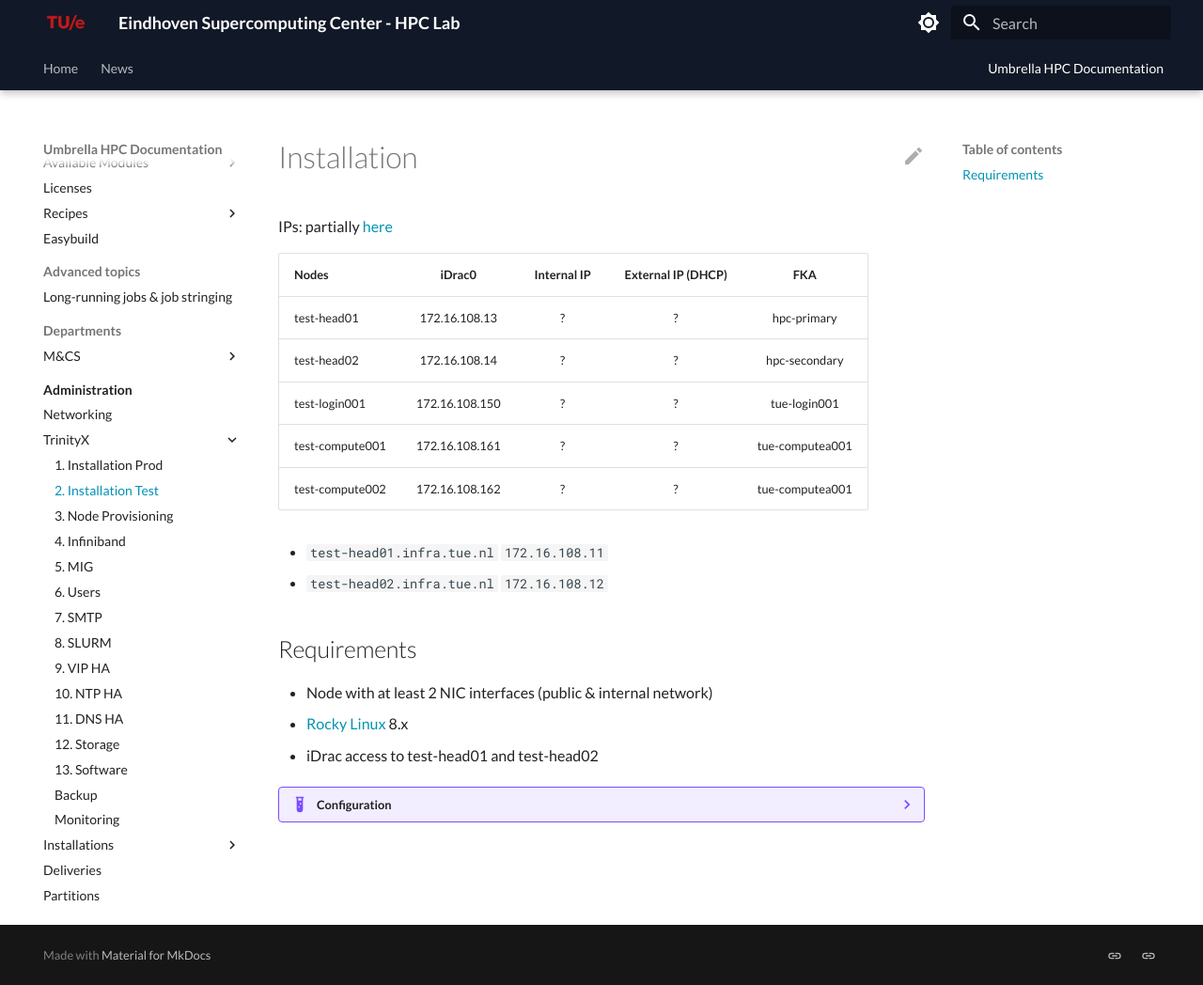
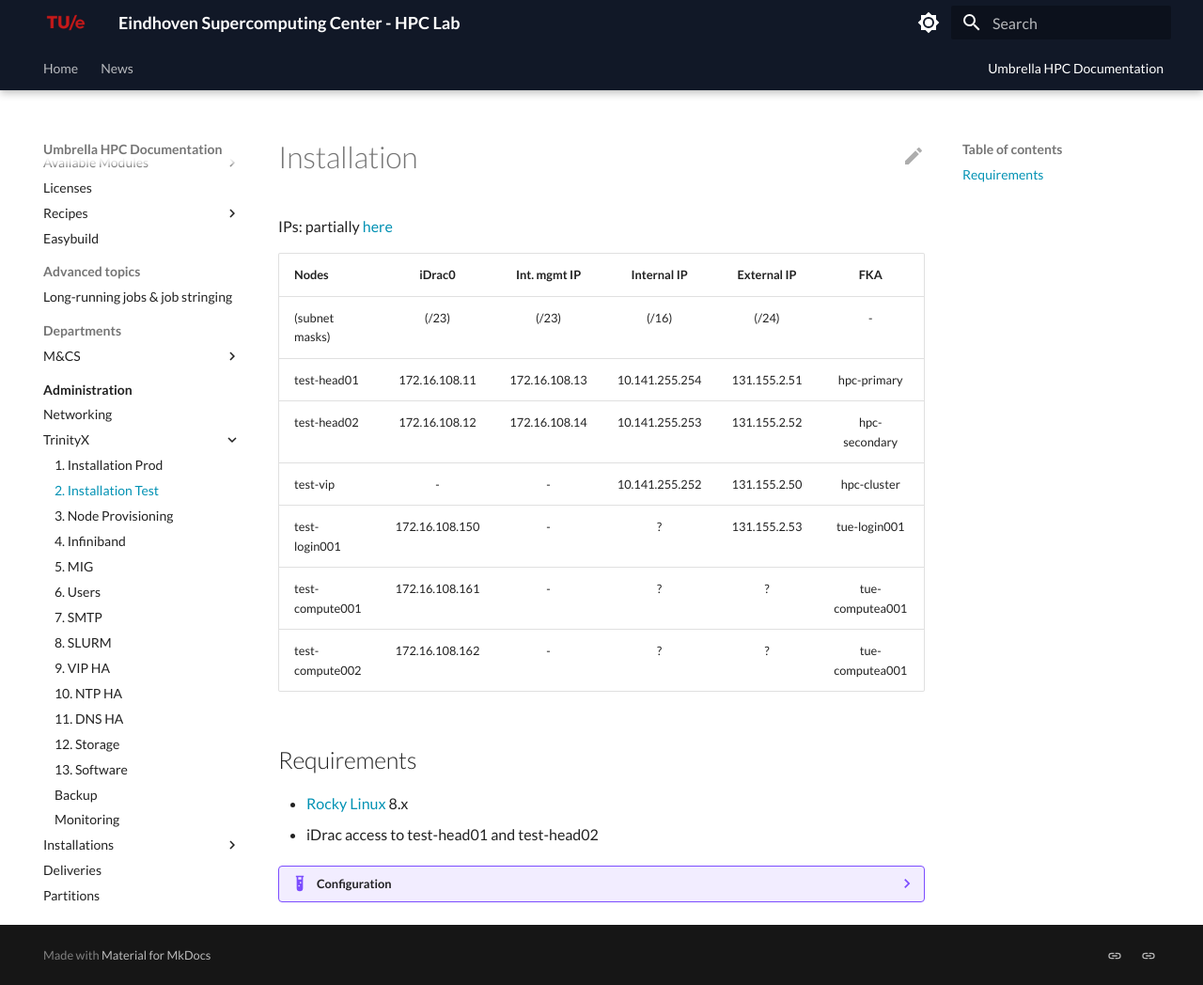
Before and after one commit to gferhpc/supercomputing.tue.nl, an MkDocs documentation site: the page built from pages/documentation/administration/trinityx/test-installation.md, in a window 1280 px wide and 1048 px high. Shown: the whole window at 94% size. Built offline with MkDocs 1.6.1 and Material for MkDocs 9.7.7, drawn with Linux system fonts in a browser that asks for light colours.

Commit message:
doc: admin: trix: test cluster

````diff
--- a/pages/documentation/administration/trinityx/test-installation.md
+++ b/pages/documentation/administration/trinityx/test-installation.md
@@ -2,20 +2,18 @@
 
 IPs: partially [here](../networking.md)
 
-| Nodes                 |      iDrac0    |   Internal IP   | External IP (DHCP) |       FKA       |
-|:----------------------|:--------------:|:---------------:|:------------------:|:----------------:
-| test-head01           | 172.16.108.13  |       ?         |         ?          | hpc-primary     |
-| test-head02           | 172.16.108.14  |       ?         |         ?          | hpc-secondary   |
-| test-login001         | 172.16.108.150 |       ?         |         ?          | tue-login001    |
-| test-compute001       | 172.16.108.161 |       ?         |         ?          | tue-computea001 |
-| test-compute002       | 172.16.108.162 |       ?         |         ?          | tue-computea001 |
-
-- `test-head01.infra.tue.nl` `172.16.108.11`
-- `test-head02.infra.tue.nl` `172.16.108.12`
+| Nodes                 |      iDrac0    |  Int. mgmt IP  |   Internal IP  | External IP   |       FKA       |
+|:----------------------|:--------------:|:--------------:|:--------------:|:-------------:|:----------------:
+| (subnet masks)        |     (/23)      |     (/23)      |     (/16)      |     (/24)     |        -        |
+| test-head01           | 172.16.108.11  | 172.16.108.13  | 10.141.255.254 | 131.155.2.51  | hpc-primary     |
+| test-head02           | 172.16.108.12  | 172.16.108.14  | 10.141.255.253 | 131.155.2.52  | hpc-secondary   |
+| test-vip              |       -        |       -        | 10.141.255.252 | 131.155.2.50  | hpc-cluster     |
+| test-login001         | 172.16.108.150 |       -        |       ?        | 131.155.2.53  | tue-login001    |
+| test-compute001       | 172.16.108.161 |       -        |       ?        |      ?        | tue-computea001 |
+| test-compute002       | 172.16.108.162 |       -        |       ?        |      ?        | tue-computea001 |
 
 ## Requirements
 
-- Node with at least 2 NIC interfaces (public & internal network)
 - [Rocky Linux](https://rockylinux.org){:target=_blank} 8.x
 - iDrac access to test-head01 and test-head02
 
@@ -27,7 +25,6 @@
     - Language Support: English (United States)
     - Time & Date: Europe/Amsterdam
 
-
     **Software**
 
     - Software Selection: Minimal Install (Standard)
@@ -38,26 +35,42 @@
     - Network & Hostname:
        - Add interface:
           - Type: bond
+          - Name: `bond0`  *(Set name to make typing in terminal easy.)*
           - Mode: 802.3ad
           - Add appropriate interfaces
           - IPv4 settings: method: disabled
           - IPv6 settings: method: disabled
        - Add interface:
           - Type: VLAN
-          - Parent interface: bond0
-          - VLAN id: 131
-          - IPv4 settings: method: manual - then set correct IP address and GW.
+          - Name: `tue`
+          - Parent interface: `bond0`
+          - VLAN id: `131`
+          - IPv4 settings: method: manual - then set correct IP address, netmask, and GW.
           - DNS servers: `131.155.2.3,131.155.3.3`
           - IPv6 settings: method: disabled
-       - Add interface:
-          - Type: VLAN
-          - Parent interface: bond0
-          - VLAN id: 141
-          - IPv4 settings: method: manual - ip 10.141.255.25x netmask 16
-          - DNS servers: `131.155.2.3,131.155.3.3`
-          - IPv6 settings: method: disabled
-       - Host Name: test-head0X.icts.tue.nl
+       - Host Name: `test-head0X.icts.tue.nl`
 
     **User Settings**
 
-    - User Creation: ********, Make this user administratorTest
+    - User Creation:
+       - Name: `testadmin`
+       - Make this user administrator
+
+    **Post-installation**
+
+    ```bash
+    nmcli conn add \
+	type vlan \
+	ifname '*' \
+	con-name int \
+	dev bond0 \
+	id 141 \
+	ip4 10.141.255.25x/16 \   # Use correct IP!
+	ipv6.method disabled
+    nmcli conn add \
+	type ethernet \
+	ifname eno1 \
+	con-name mgmt \
+	ip4 172.16.108.1x/23 \  # Use correct IP!
+	ipv6.method disabled
+    ```
````
